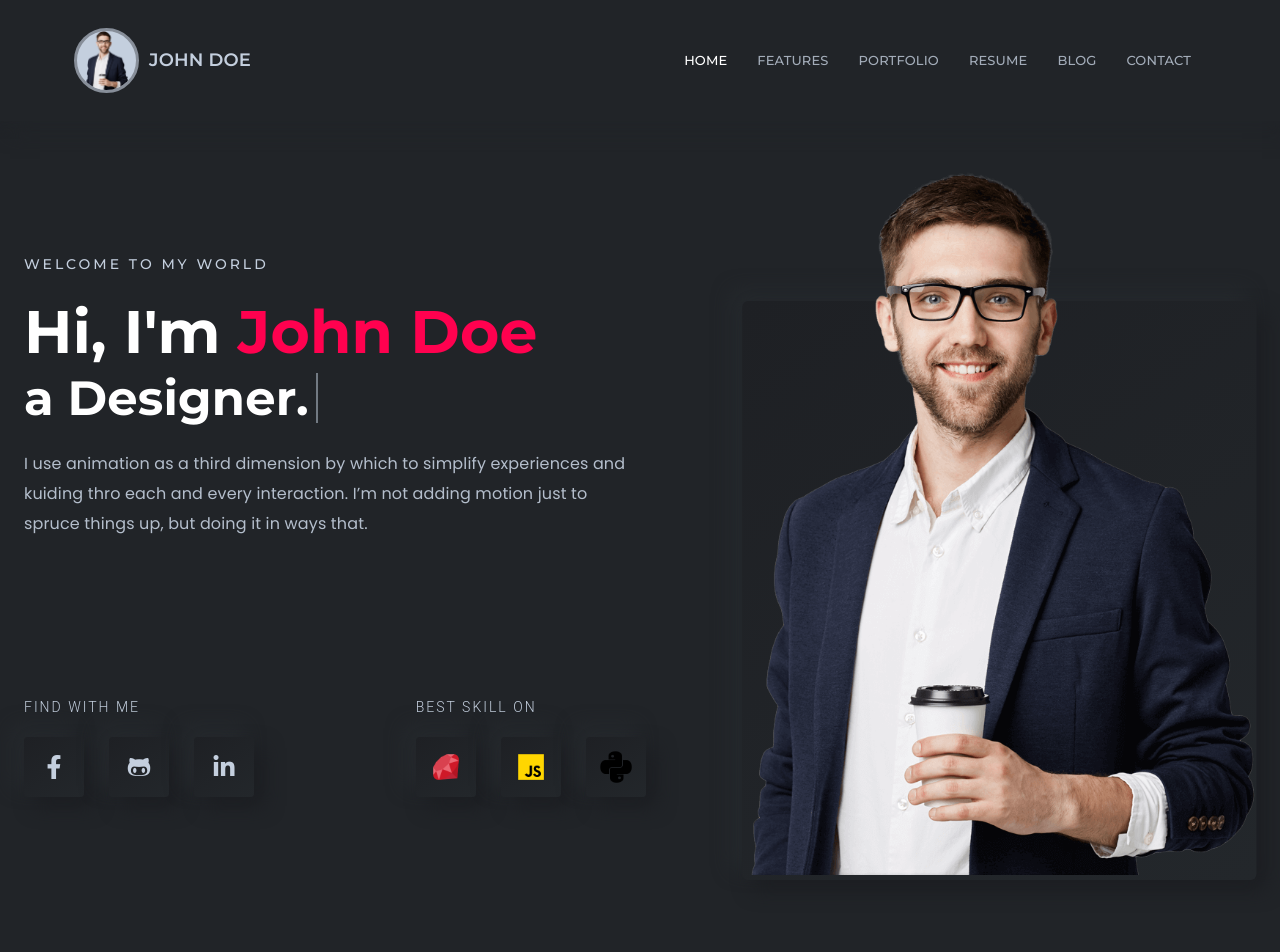
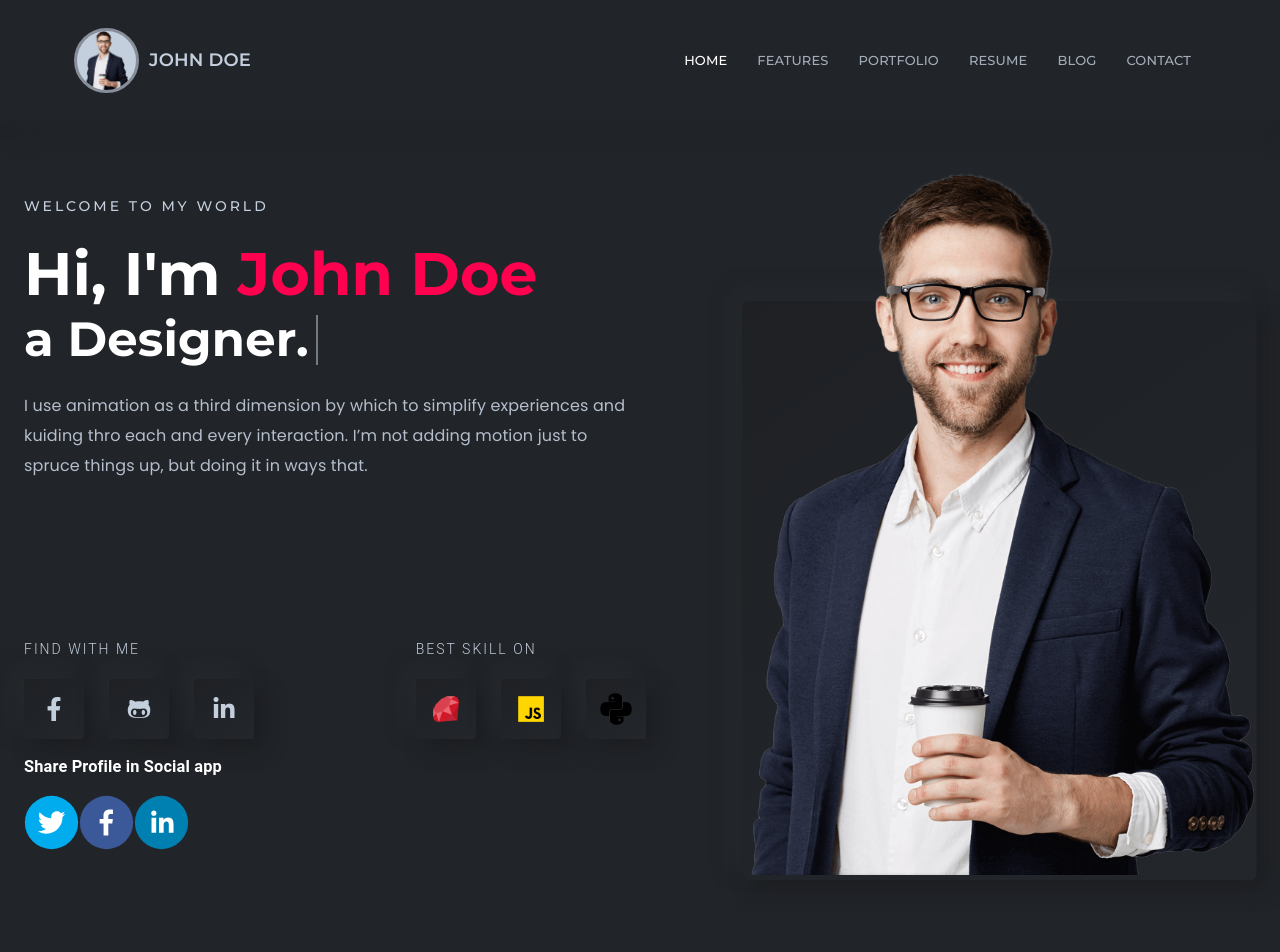
Before and after one commit to imranprof/jobs-frontend, a Next.js app: page /profile in a window 1280 px wide. Shown: the top 952 px of the page. Built offline with nearby package versions, Linux system fonts and the light colour scheme; a web font is replaced by a local one; what next-redux-wrapper would draw is missing.

Commit message:
feat: add social media share buttons in profile page

```diff
--- a/src/lib/profile/skills/index.js
+++ b/src/lib/profile/skills/index.js
@@ -1,4 +1,4 @@
-import {connect} from "react-redux";
+ import {connect} from "react-redux";
 
 import {useTheme} from "@material-ui/core/styles";
 
--- a/src/views/Profile/TopSection/index.js
+++ b/src/views/Profile/TopSection/index.js
@@ -10,6 +10,51 @@ import SocialLinks from "../../../lib/profile/socialLinks";
 import Skills from "../../../lib/profile/skills";
 import {TopSectionStyle} from "./style";
 import FontAwesomeIcons from "../../../../styles/FontAwesomeIcons";
+
+//new code start here
+
+import {
+    FacebookShareButton,
+    LinkedinShareButton,
+    TwitterShareButton,
+} from "react-share";
+
+import {
+    FacebookIcon,
+    LinkedinIcon,
+    TwitterIcon
+} from "react-share";
+
+
+const ProfileShare = (props) => {
+    return (
+
+        <div>
+            <h3>Share Profile in Social app</h3>
+            <TwitterShareButton url="http://localhost:8080/profile"
+                                hashtag = "#seekRightjobs">
+
+                <TwitterIcon logoFillcolor="white" size={55} round={true}></TwitterIcon>
+            </TwitterShareButton>
+            <FacebookShareButton url="https://facebook.com/imransart"
+                                 hashtag = "#seekRightjobs">
+                <FacebookIcon logoFillcolor="white" size={55} round={true}></FacebookIcon>
+
+            </FacebookShareButton>
+
+            <LinkedinShareButton url="https://twitter.com/Imransart1"
+                                 hashtag = "#seekRightjobs">
+                <LinkedinIcon logoFillcolor="white" size={55} round={true}></LinkedinIcon>
+            </LinkedinShareButton>
+        </div>
+
+
+
+    );
+}
+
+//new code end
+
 
 const TopSection = (props) => {
   const theme = useTheme();
@@ -37,7 +82,13 @@ const TopSection = (props) => {
         <div className={`${classes.topSectionWrapper}__left-bottom`}>
           <SocialLinks />
           <Skills/>
+
         </div>
+
+        <div>
+          <ProfileShare/>
+        </div>
+
       </Grid>
 
       <Grid item xs={12} md={5}>
```
Also changed, not shown: src/lib/profile/profileshare/Profileshare.js (added, +44 -0 lines).
